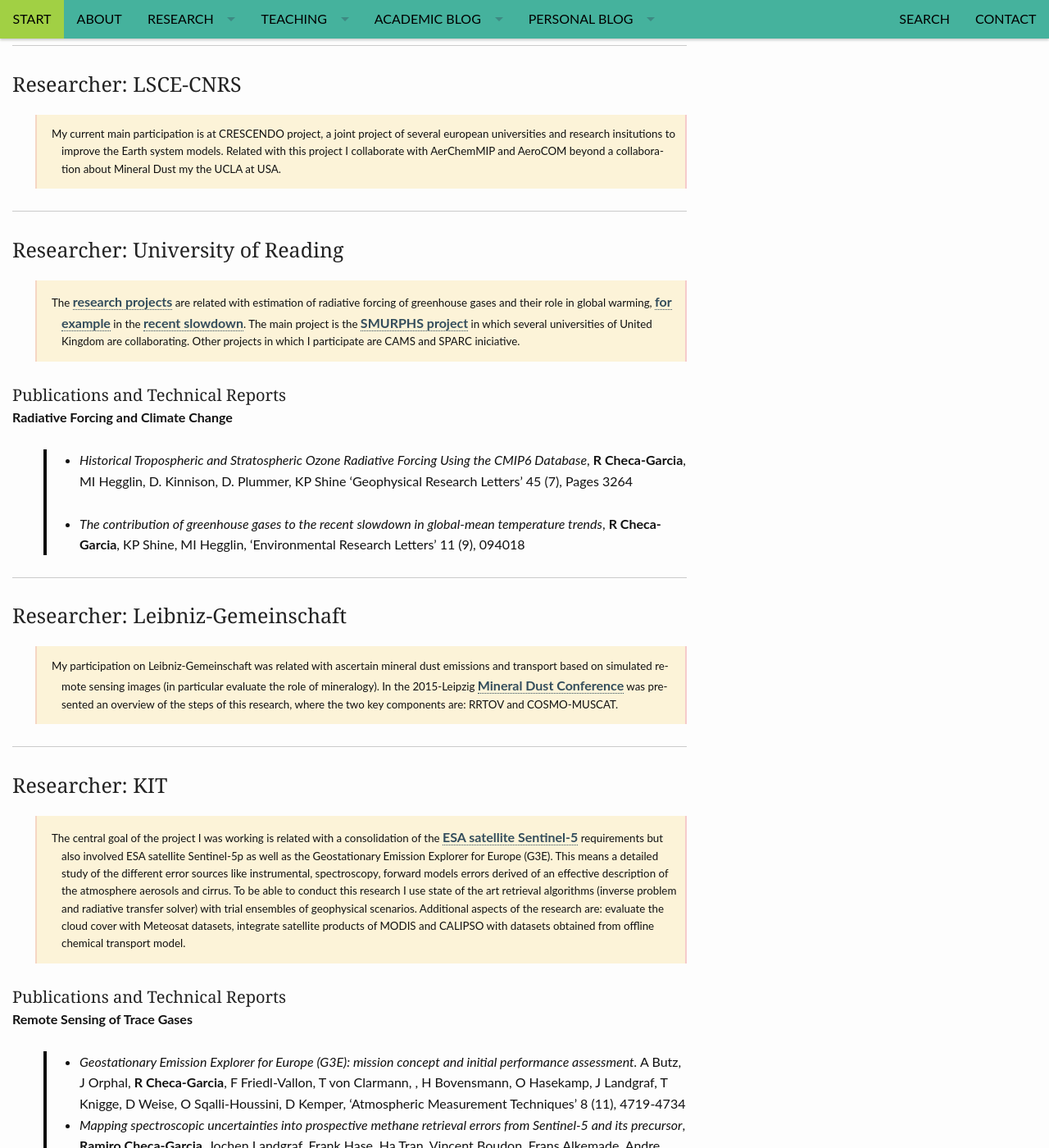
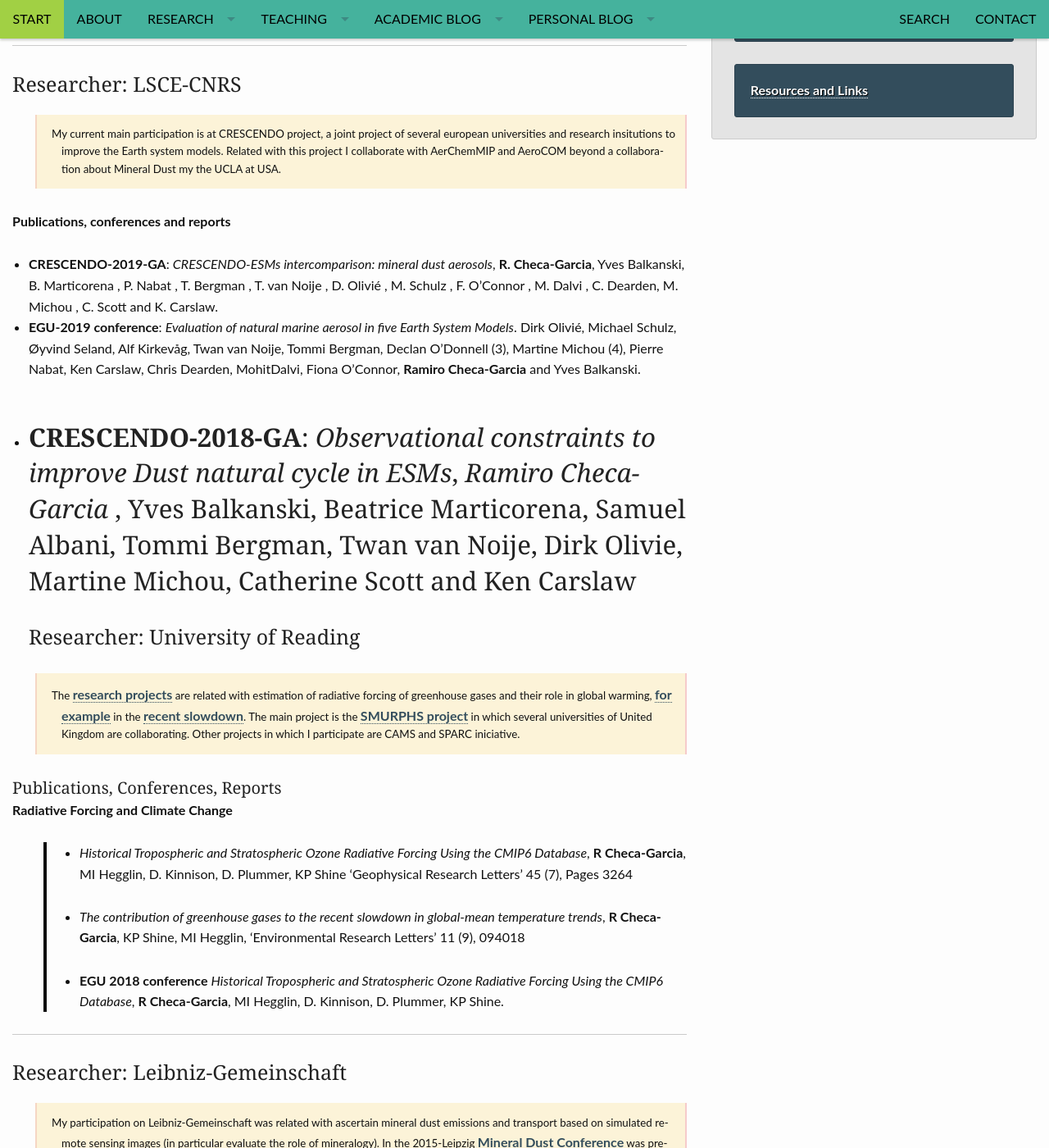
Before and after one commit to RCHG/rchg.github.io, a Jekyll site: the page built from pages/research_overview.md, in a window 1280 px wide and 1400 px high, scrolled down 1033 px. Shown: the whole window at 82% size. Built offline with Jekyll 4.4.1, drawn with Linux system fonts in a browser that asks for light colours; nearby versions of some CDN libraries; comment, search, counter and statistics services are not loaded; some of the changed text lies outside the part shown.

Commit message:
Update research_overview.md

```diff
--- a/pages/research_overview.md
+++ b/pages/research_overview.md
@@ -62,6 +62,11 @@
 My current main participation is at CRESCENDO project, a joint project of several european universities and research insitutions to improve the Earth system models. Related with this project I collaborate with AerChemMIP and AeroCOM beyond a collaboration about Mineral Dust my the UCLA at USA.
 {:.smallblock}
 
+**Publications, conferences and reports**
+
+- **CRESCENDO-2019-GA**: *CRESCENDO-ESMs intercomparison: mineral dust aerosols*, **R. Checa-Garcia**, Yves Balkanski, B. Marticorena , P. Nabat , T. Bergman , T. van Noije , D. Olivié , M. Schulz , F. O’Connor , M. Dalvi , C. Dearden, M. Michou , C. Scott and K. Carslaw.
+- **EGU-2019 conference**: *Evaluation of natural marine aerosol in five Earth System Models*. Dirk Olivié, Michael Schulz, Øyvind Seland, Alf Kirkevåg, Twan van Noije, Tommi Bergman, Declan O’Donnell (3), Martine Michou (4), Pierre Nabat, Ken Carslaw, Chris Dearden, MohitDalvi, Fiona O’Connor, **Ramiro Checa-Garcia** and Yves Balkanski.
+- **CRESCENDO-2018-GA**: *Observational constraints to improve Dust natural cycle in ESMs*, *Ramiro Checa-Garcia* , Yves Balkanski, Beatrice Marticorena, Samuel Albani, Tommi Bergman, Twan van Noije, Dirk Olivie, Martine Michou, Catherine Scott and Ken Carslaw
 ---
 ### Researcher: University of Reading
 
@@ -70,13 +75,15 @@
 ) in the [recent slowdown](https://www.smurphs.leeds.ac.uk/new-publication-the-contribution-of-greenhouse-gases-to-the-recent-slowdown-in-global-mean-temperature-trends/). The main project is the [SMURPHS project](https://www.smurphs.leeds.ac.uk/) in which several universities of United Kingdom are collaborating. Other projects in which I participate are CAMS and SPARC iniciative.
 {:.smallblock}
 
-#### Publications and Technical Reports
+#### Publications, Conferences, Reports
 
 **Radiative Forcing and Climate Change**
 
 - <div data-badge-type="1" data-doi="10.1002/2017GL076770" data-hide-no-mentions="true" class="altmetric-embed"></div>   *Historical Tropospheric and Stratospheric Ozone Radiative Forcing Using the CMIP6 Database*, **R Checa-Garcia**, MI Hegglin, D. Kinnison, D. Plummer, KP Shine 'Geophysical Research Letters' 45 (7), Pages 3264
 - <div data-badge-type="1" data-doi="10.1088/1748-9326/11/9/094018" data-hide-no-mentions="true" class="altmetric-embed"></div>  *The contribution of greenhouse gases to the recent slowdown in global-mean temperature trends*, **R Checa-Garcia**, KP Shine, MI Hegglin, 'Environmental Research Letters' 11 (9), 094018
+- **EGU 2018 conference** *Historical Tropospheric and Stratospheric Ozone Radiative Forcing Using the CMIP6 Database*, **R Checa-Garcia**, MI Hegglin, D. Kinnison, D. Plummer, KP Shine.
 {:.smallquote}
+
 ---
 
 ### Researcher: Leibniz-Gemeinschaft
```
